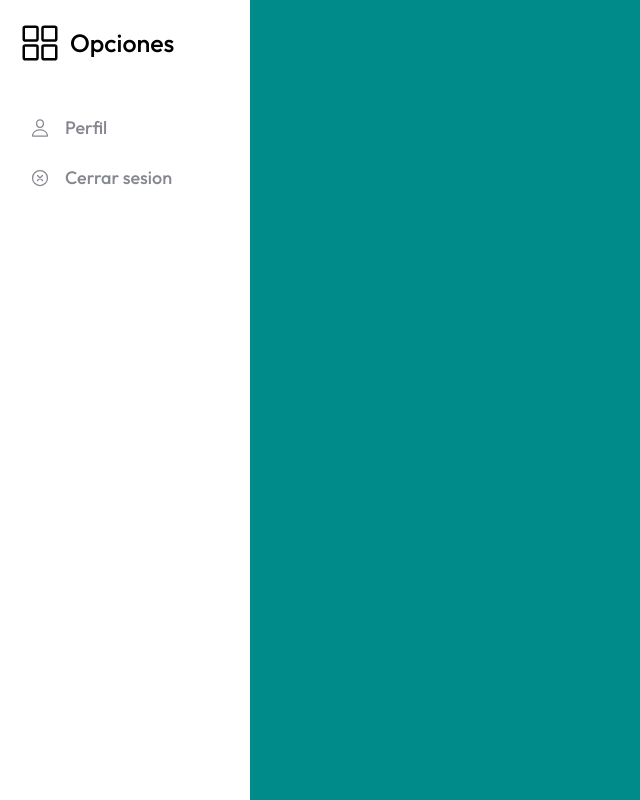
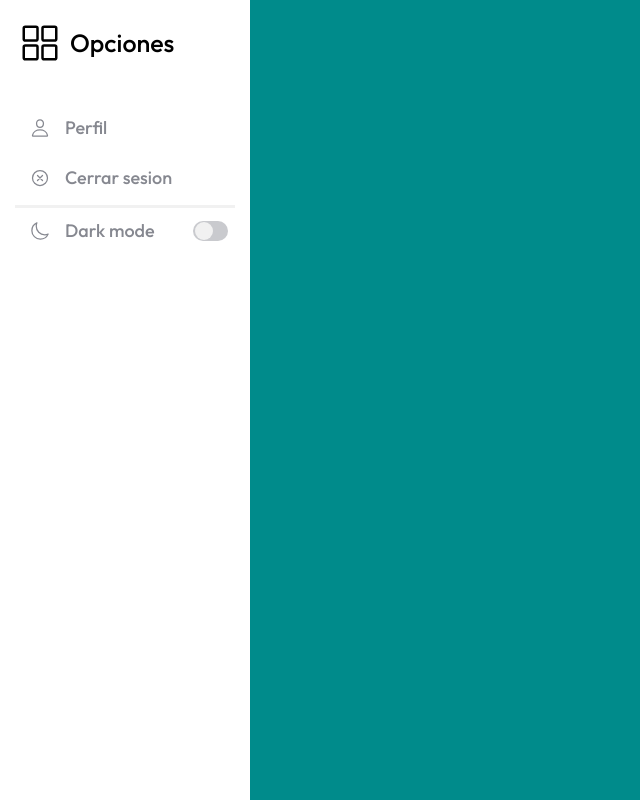
Before and after one commit to felix2680/SmartDrink, a PHP site: page /paginas/bebidas.html in a window 1280 px wide. Shown: the whole page, without its empty margins (0-640 px from the left). Run offline with PHP 8.4, Linux system fonts and the light colour scheme.

Commit message:
avances con la logica de la barra lateral

```diff
--- a/css/bebidas.css
+++ b/css/bebidas.css
@@ -10,6 +10,28 @@
 
     --color-boton:rgb(0,0,0);
     --color-boton-texto:rgb(255,255,255);
+
+    --color-linea: rgb(241,241,241);
+
+    --color-switch-base: rgb(201,202,206);
+    --color-switch-circulo:rgb(241,241,241);
+}
+.dark-mode{
+    --color-barra-lateral: rgba(44,45,49);
+
+    --color-texto:rgb(255,255,255);
+    --color-texto-menu:rgb(110,110,117);
+
+    --color-menu-hover:rgb(0,0,0);
+    --color-menu-hover-texto:rgb(238,238,238);
+
+    --color-boton:rgb(255,255,255);
+    --color-boton-texto:rgb(0,0,0);
+
+    --color-linea: rgb(71,70,78);
+
+    --color-switch-base: rgb(39,205,64);
+    --color-switch-circulo:rgb(255,255,255);
 }
 *{
     margin:0;
@@ -31,7 +53,7 @@ body{
     overflow: hidden;
     padding: 20px 15px;
     background-color: var(--color-barra-lateral);
-    transition: width 0.5s ease;
+    transition: width 0.5s ease,background-color 0.3s ease;
 }
 .mini-barra-lateral{
     width: 80px;
@@ -55,6 +77,7 @@ body{
 .barra-lateral .nombre-pagina{
     width: 100%;
     height: 45px;
+    color: var(--color-texto);
     margin-bottom: 40px;
     display: flex;
     align-items: center;
@@ -90,7 +113,6 @@ body{
     align-items: center;
     text-decoration: none;
     border-radius: 10px;
-    background-color: var(--color-barra-lateral);
     color: var(--color-texto-menu);
 }
 .barra-lateral .navegacion a:hover{
@@ -101,3 +123,64 @@ body{
     min-width: 50px;
     font-size: 20px;
 }
+
+/*-------------> Linea*/
+.barra-lateral .linea{
+    width: 100%;
+    height: 3px;
+    background-color: var(--color-linea);
+}
+
+/*-------------> Modo oscuro*/
+.barra-lateral  .modo-oscuro{
+    width: 100%;
+    border-radius: 10px;
+    display: flex;
+    justify-content: space-between;
+}
+
+.barra-lateral .modo-oscuro .info{
+    width: 150px;
+    height: 45px;
+    overflow: hidden;
+    display: flex;
+    align-items: center;
+    color: var(--color-texto-menu);
+}
+
+.barra-lateral .modo-oscuro ion-icon{
+    width: 50px;
+    font-size: 20px;
+}
+
+/*-------------> switch*/
+.barra-lateral .modo-oscuro .switch{
+    display: flex;
+    align-items: center;
+    justify-content: center;
+    min-width: 50px;
+    height: 45px;
+    cursor: pointer;
+}
+.barra-lateral .modo-oscuro .base{
+    position: relative;
+    display: flex;
+    align-items: center;
+    width: 35px;
+    height: 20px;
+    background-color: var(--color-switch-base);
+    border-radius: 50px;
+}
+.barra-lateral .modo-oscuro .circulo{
+    position: absolute;
+    width: 18px;
+    height: 90%;
+    background-color: var(--color-switch-circulo);
+    border-radius: 50%;
+    left: 2px;
+    transition: left 0.5s ease;
+}
+.barra-lateral .modo-oscuro .circulo.prendido{
+    left: 15px;
+
+}
--- a/js/bebidas.js
+++ b/js/bebidas.js
@@ -1,6 +1,13 @@
 const opc = document.getElementById("opc");
 const barraLateral = document.querySelector(".barra-lateral");
 const spans = document.querySelectorAll("span");
+const palanca = document.querySelector(".switch");
+const circulo = document.querySelector(".circulo");
+palanca.addEventListener("click",()=>{
+    let body = document.body;
+    body.classList.toggle("dark-mode");
+    circulo.classList.toggle("prendido");
+});
 
 opc.addEventListener("click",() =>{
     barraLateral.classList.toggle("mini-barra-lateral");
--- a/paginas/bebidas.html
+++ b/paginas/bebidas.html
@@ -31,6 +31,21 @@
                 </li>
             </ul>
         </nav>
+        <div class="linea"></div>
+
+        <div class="modo-oscuro">
+            <div class="info">
+                <ion-icon name="moon-outline"></ion-icon>
+                <span>Dark mode</span>
+            </div>
+            <div class="switch">
+                <div class="base">
+                    <div class="circulo">
+
+                    </div>
+                </div>
+            </div>
+        </div>
     </div>
 
     <script type="module" src="https://unpkg.com/ionicons@7.1.0/dist/ionicons/ionicons.esm.js"></script>
```
